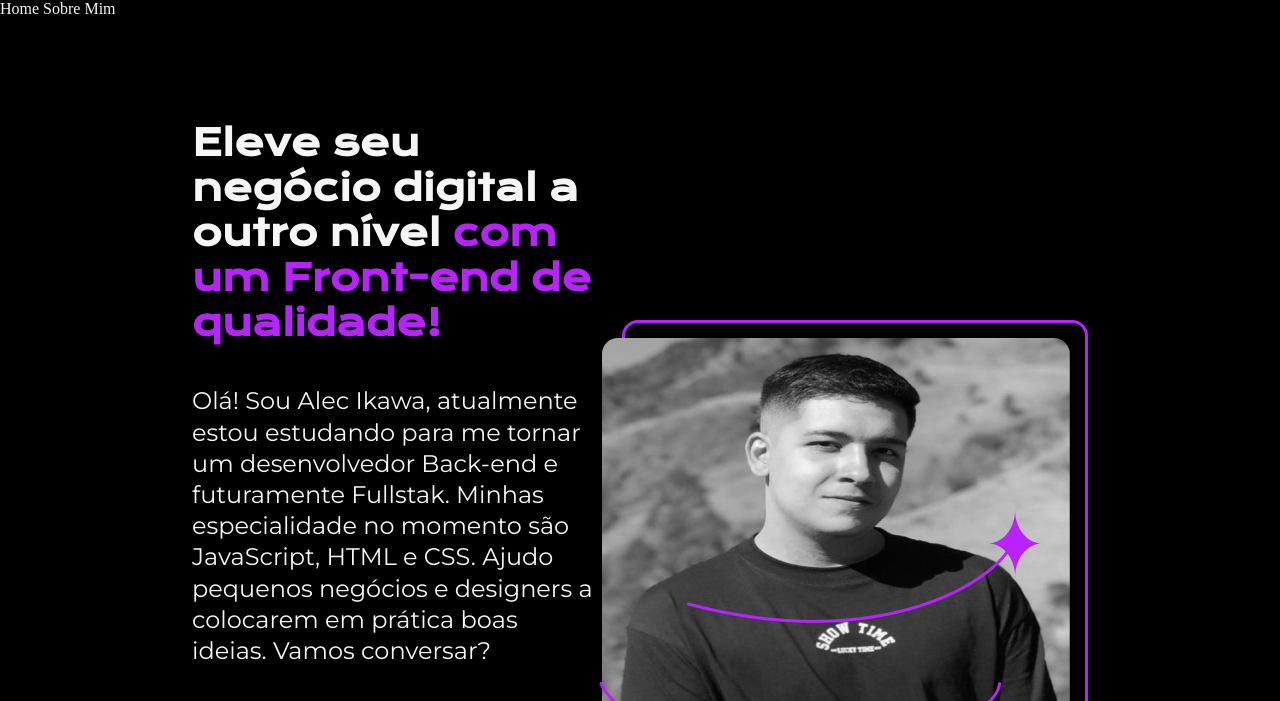
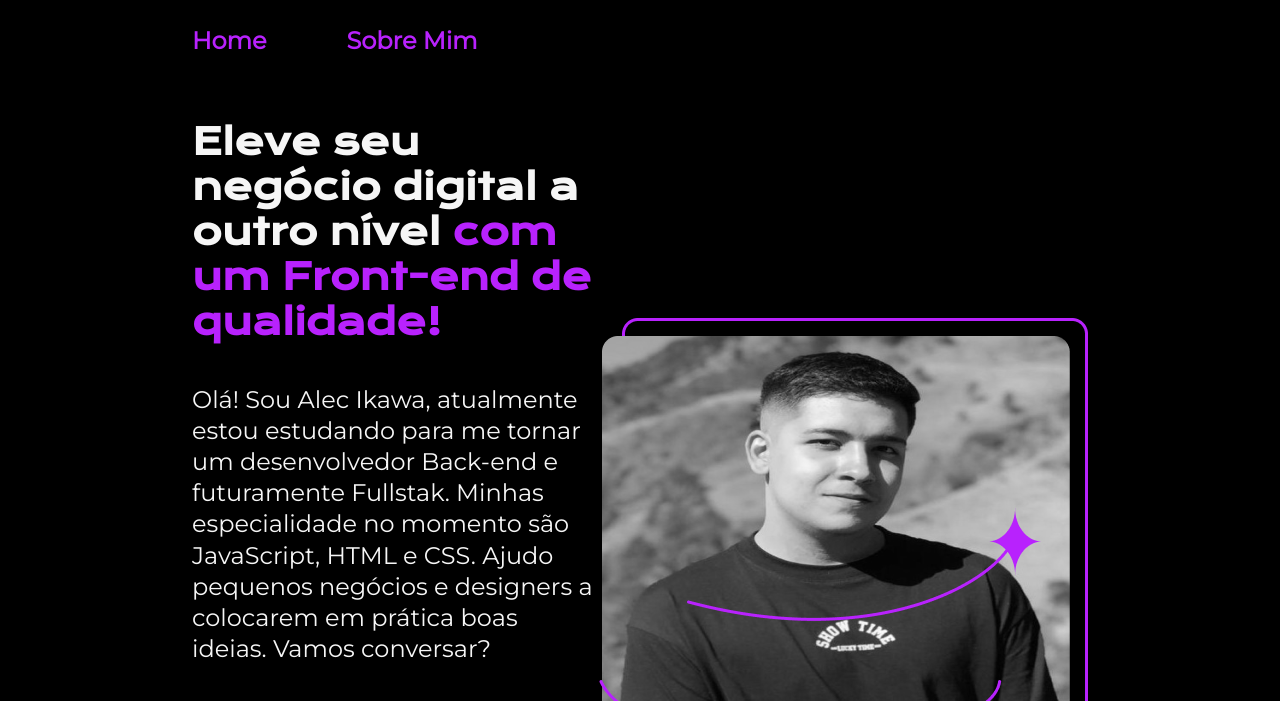
Before and after one commit to alecikawa/portifolio, a plain HTML site: page index.html in a window 1280 px wide. Shown: the top 701 px of the page. Drawn offline with nearby package versions, Linux system fonts and the light colour scheme.

Commit message:
menu add

```diff
--- a/index.html
+++ b/index.html
@@ -10,8 +10,8 @@
 <body>
     <header class="cabecalho">
         <nav class="cabecalho__menu">
-            <a class="cabecalho__menu__llink">Home</a>
-            <a class="cabecalho__menu__llink">Sobre Mim</a>
+            <a class="cabecalho__menu__link">Home</a>
+            <a class="cabecalho__menu__link">Sobre Mim</a>
         </nav>
     </header>
 
--- a/style.css
+++ b/style.css
@@ -13,12 +13,24 @@ body {
     color: #F6F6F6;
 }
 
-.titulo-destaque {
+.cabecalho {
+    padding: 2% 0 0 15%;
+}
+
+.cabecalho__menu {
+    display: flex;
+    gap: 80px;
+}
+
+.cabecalho__menu__link {
+    font-family: "Montserrat", sans-serif;
+    font-size: 24px;
+    font-weight: 600;
     color: #B822FD;
 }
 
 .apresentacao {
-    padding: 8% 15%;
+    padding: 5% 15%;
     display: flex;
     align-items: center;
     justify-content: space-between;
@@ -36,6 +48,10 @@ body {
     font-size: 36px;
     font-family: "Krona One", sans-serif;
 
+}
+
+.titulo-destaque {
+    color: #B822FD;
 }
 
 .apresentacao__conteudo__texto{
```
